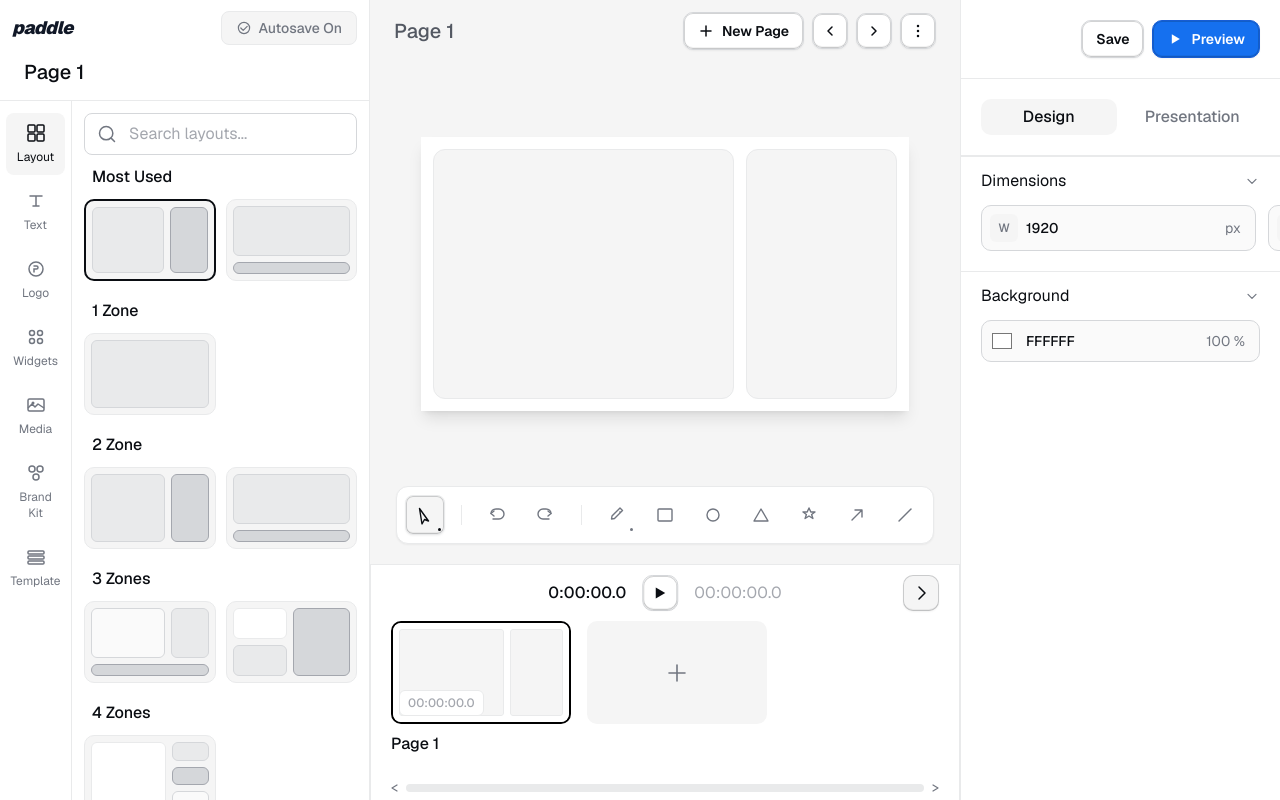
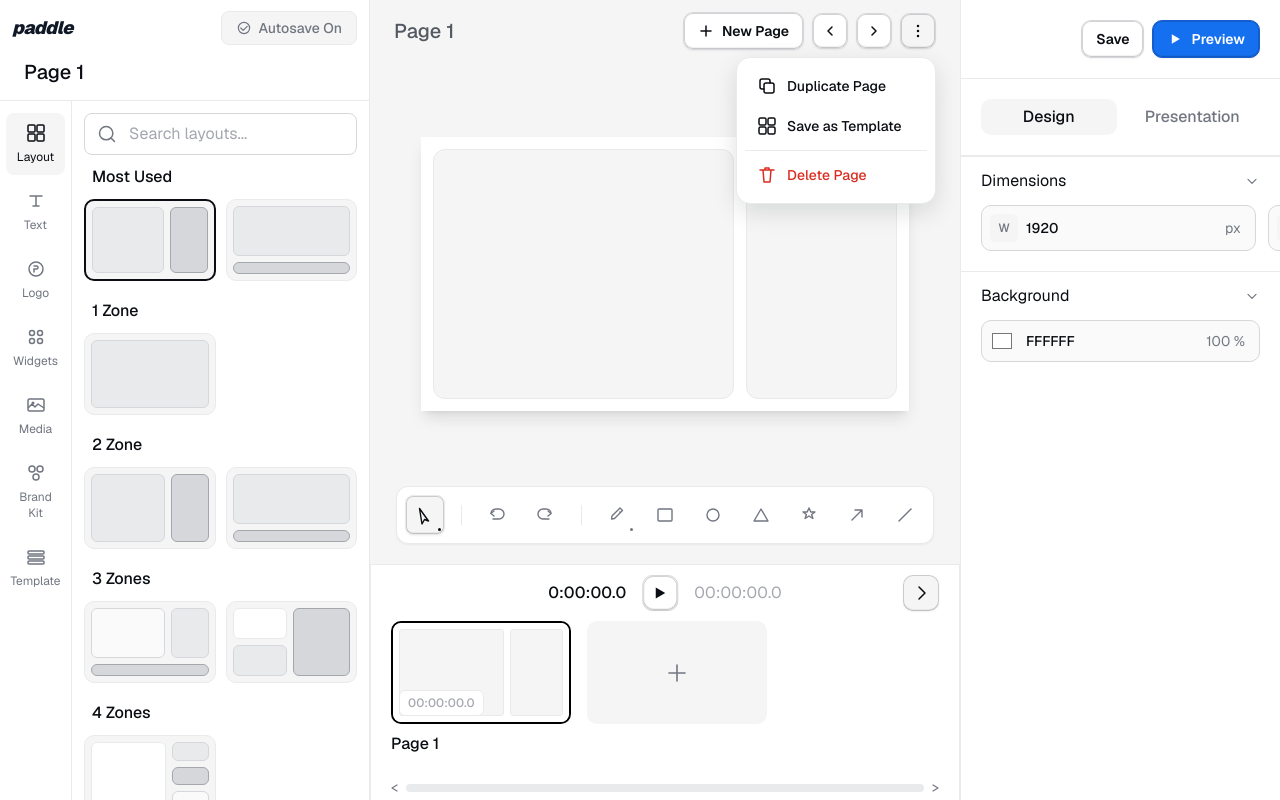
Before and after one commit to celinesantoso/paddle, a React (Vite) app: page /editor in a window 1280 px wide. Both pictures are taken after a click on the button 918 px from the left and 31 px from the top of the page. Built offline with nearby package versions, Linux system fonts and the light colour scheme.

Commit message:
Short description of what you changed

```diff
--- a/src/pages/EditorPage.jsx
+++ b/src/pages/EditorPage.jsx
@@ -2652,6 +2652,8 @@ export default function EditorPage() {
   const [selectedLayout, setSelectedLayout] = useState(defaultLayout)
   const [bgColor, setBgColor] = useState('#ffffff')
   const [activeTool, setActiveTool] = useState('cursor')
+  const [pageMenuOpen, setPageMenuOpen] = useState(false)
+  const pageMenuRef = useRef(null)
 
   // ── Pages ────────────────────────────────────────────────────────────────
   const pageCounter = useRef(1)
@@ -2847,6 +2849,17 @@ export default function EditorPage() {
     return () => window.removeEventListener('keydown', handleKeyDown)
   }, [selectedElementId])
 
+  useEffect(() => {
+    if (!pageMenuOpen) return
+    const handleClickOutside = (e) => {
+      if (pageMenuRef.current && !pageMenuRef.current.contains(e.target)) {
+        setPageMenuOpen(false)
+      }
+    }
+    document.addEventListener('mousedown', handleClickOutside)
+    return () => document.removeEventListener('mousedown', handleClickOutside)
+  }, [pageMenuOpen])
+
   const panelProps = { onAddElement: handleAddElement }
 
   return (
@@ -2978,9 +2991,11 @@ export default function EditorPage() {
                   <path d="M6 12l4-4-4-4" stroke="#0A0D12" strokeWidth="1.5" strokeLinecap="round" strokeLinejoin="round"/>
                 </svg>
               </button>
-              {/* Three Dots */}
+              {/* Three Dots + Dropdown */}
+              <div ref={pageMenuRef} style={{ position: 'relative' }}>
                 <button
-                style={{ width: 36, height: 36, display: 'flex', alignItems: 'center', justifyContent: 'center', background: '#FFFFFF', border: '1px solid #D5D7DA', borderRadius: 10, cursor: 'pointer', boxShadow: 'inset 0px -2px 0px 0px rgba(10,13,18,0.05), inset 0px 0px 0px 1px rgba(10,13,18,0.18), 0px 1px 2px 0px rgba(10,13,18,0.05)' }}
+                  onClick={() => setPageMenuOpen((o) => !o)}
+                  style={{ width: 36, height: 36, display: 'flex', alignItems: 'center', justifyContent: 'center', background: pageMenuOpen ? '#F5F5F5' : '#FFFFFF', border: '1px solid #D5D7DA', borderRadius: 10, cursor: 'pointer', boxShadow: 'inset 0px -2px 0px 0px rgba(10,13,18,0.05), inset 0px 0px 0px 1px rgba(10,13,18,0.18), 0px 1px 2px 0px rgba(10,13,18,0.05)' }}
                 >
                   <svg width="16" height="16" viewBox="0 0 16 16" fill="none">
                     <circle cx="8" cy="3" r="1.25" fill="#0A0D12"/>
@@ -2988,6 +3003,53 @@ export default function EditorPage() {
                     <circle cx="8" cy="13" r="1.25" fill="#0A0D12"/>
                   </svg>
                 </button>
+                {pageMenuOpen && (
+                  <div style={{ position: 'absolute', top: 'calc(100% + 8px)', right: 0, background: '#FFFFFF', border: '1px solid #E9EAEB', borderRadius: 14, boxShadow: '0px 8px 24px 0px rgba(10,13,18,0.12)', padding: '8px', zIndex: 1000, minWidth: 200 }}>
+                    {/* Duplicate Page */}
+                    <button
+                      onClick={() => { setPageMenuOpen(false) }}
+                      style={{ width: '100%', display: 'flex', alignItems: 'center', gap: 10, padding: '10px 12px', background: 'transparent', border: 'none', borderRadius: 8, cursor: 'pointer', textAlign: 'left', fontFamily: 'inherit' }}
+                      onMouseEnter={e => e.currentTarget.style.background = '#F5F5F5'}
+                      onMouseLeave={e => e.currentTarget.style.background = 'transparent'}
+                    >
+                      <svg width="20" height="20" viewBox="0 0 20 20" fill="none">
+                        <rect x="7" y="7" width="10" height="10" rx="2" stroke="#0A0D12" strokeWidth="1.5"/>
+                        <path d="M13 7V5a2 2 0 00-2-2H5a2 2 0 00-2 2v6a2 2 0 002 2h2" stroke="#0A0D12" strokeWidth="1.5" strokeLinecap="round"/>
+                      </svg>
+                      <span style={{ fontSize: 14, fontWeight: 500, lineHeight: '20px', color: '#0A0D12' }}>Duplicate Page</span>
+                    </button>
+                    {/* Save as Template */}
+                    <button
+                      onClick={() => { setPageMenuOpen(false) }}
+                      style={{ width: '100%', display: 'flex', alignItems: 'center', gap: 10, padding: '10px 12px', background: 'transparent', border: 'none', borderRadius: 8, cursor: 'pointer', textAlign: 'left', fontFamily: 'inherit' }}
+                      onMouseEnter={e => e.currentTarget.style.background = '#F5F5F5'}
+                      onMouseLeave={e => e.currentTarget.style.background = 'transparent'}
+                    >
+                      <svg width="20" height="20" viewBox="0 0 20 20" fill="none">
+                        <rect x="2" y="2" width="7" height="7" rx="1.5" stroke="#0A0D12" strokeWidth="1.5"/>
+                        <rect x="11" y="2" width="7" height="7" rx="1.5" stroke="#0A0D12" strokeWidth="1.5"/>
+                        <rect x="2" y="11" width="7" height="7" rx="1.5" stroke="#0A0D12" strokeWidth="1.5"/>
+                        <rect x="11" y="11" width="7" height="7" rx="1.5" stroke="#0A0D12" strokeWidth="1.5"/>
+                      </svg>
+                      <span style={{ fontSize: 14, fontWeight: 500, lineHeight: '20px', color: '#0A0D12' }}>Save as Template</span>
+                    </button>
+                    {/* Divider */}
+                    <div style={{ height: 1, background: '#E9EAEB', margin: '4px 0' }} />
+                    {/* Delete Page */}
+                    <button
+                      onClick={() => { handleDeletePage(currentPageId); setPageMenuOpen(false) }}
+                      style={{ width: '100%', display: 'flex', alignItems: 'center', gap: 10, padding: '10px 12px', background: 'transparent', border: 'none', borderRadius: 8, cursor: 'pointer', textAlign: 'left', fontFamily: 'inherit' }}
+                      onMouseEnter={e => e.currentTarget.style.background = '#FEF2F2'}
+                      onMouseLeave={e => e.currentTarget.style.background = 'transparent'}
+                    >
+                      <svg width="20" height="20" viewBox="0 0 20 20" fill="none">
+                        <path d="M3 5h14M8 5V3h4v2M6 5l1 12h6l1-12" stroke="#D92D20" strokeWidth="1.5" strokeLinecap="round" strokeLinejoin="round"/>
+                      </svg>
+                      <span style={{ fontSize: 14, fontWeight: 500, lineHeight: '20px', color: '#D92D20' }}>Delete Page</span>
+                    </button>
+                  </div>
+                )}
+              </div>
             </div>
           </div>
 
```
Lines whose indentation alone changed are shown as unchanged.
